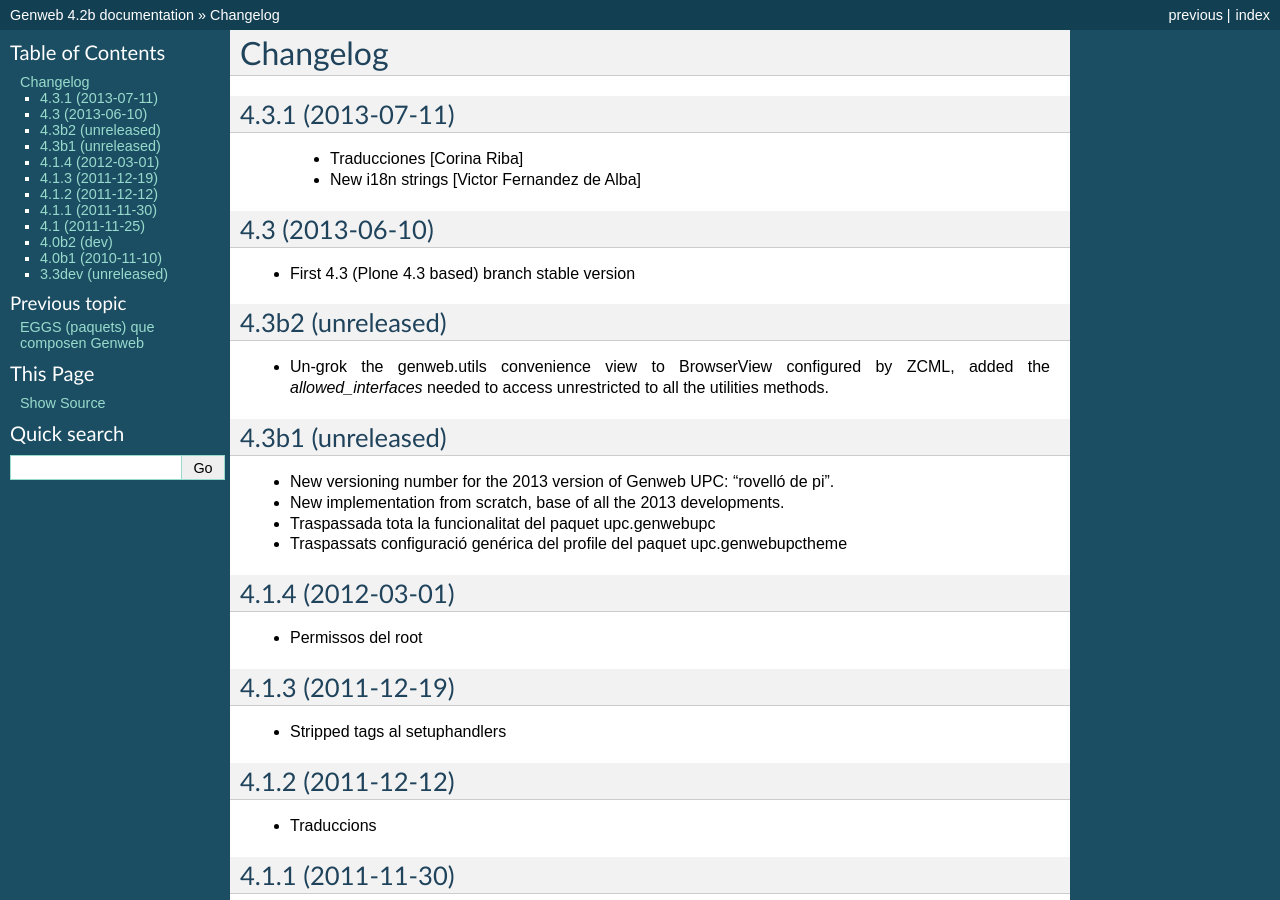
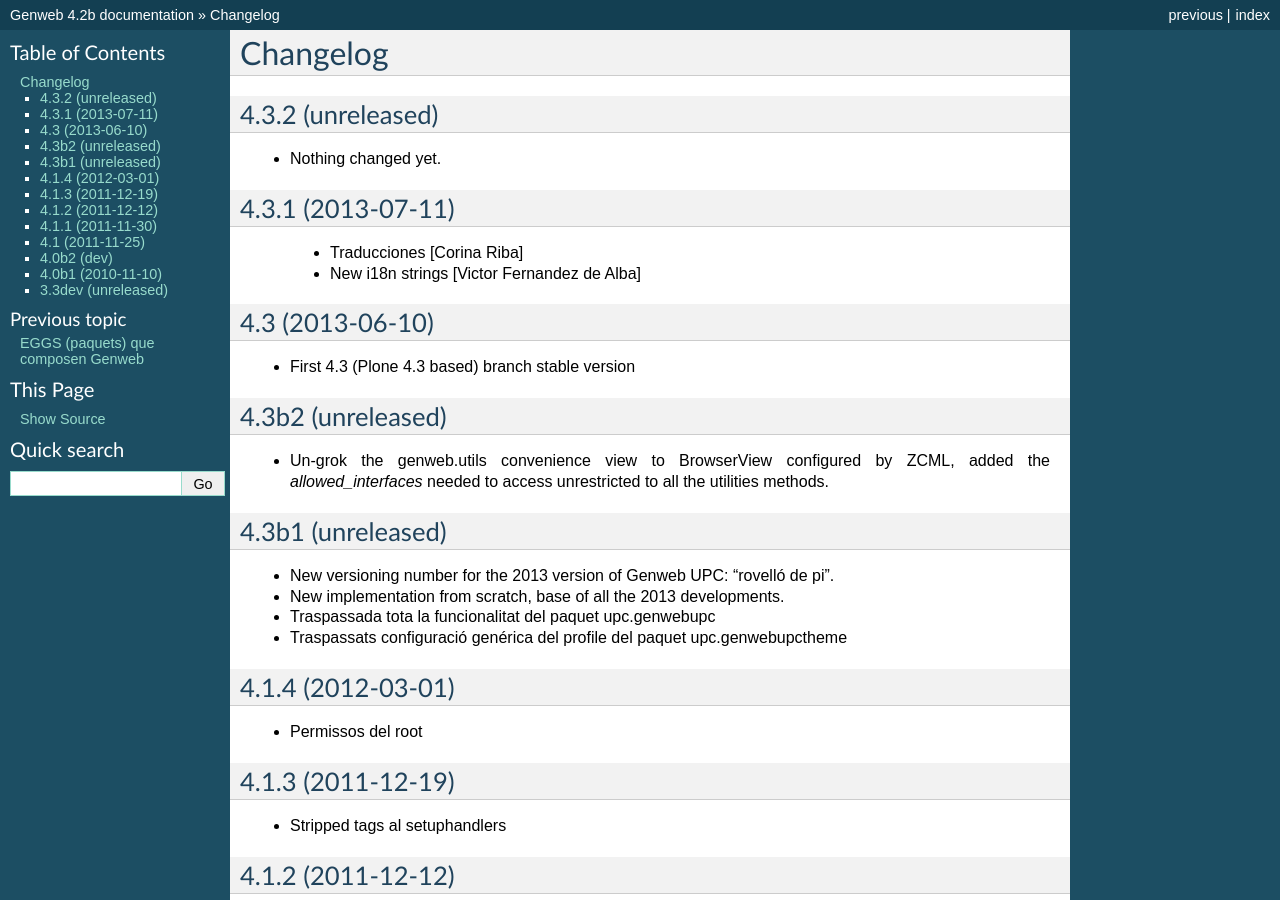
Before and after one commit to UPCnet/genweb.core, a Sphinx documentation site: the page built from docs/HISTORY.rst, in a window 1280 px wide and 900 px high. Built offline with Sphinx 7.4.7, drawn with Linux system fonts in a browser that asks for light colours.

Commit message:
Back to development: 4.3.2

```diff
--- a/docs/HISTORY.rst
+++ b/docs/HISTORY.rst
@@ -1,5 +1,11 @@
 Changelog
 =========
+
+4.3.2 (unreleased)
+------------------
+
+- Nothing changed yet.
+
 
 4.3.1 (2013-07-11)
 ------------------
--- a/setup.py
+++ b/setup.py
@@ -1,7 +1,7 @@
 from setuptools import setup, find_packages
 import os
 
-version = '4.3.1'
+version = '4.3.2.dev0'
 
 README = open("README.rst").read()
 HISTORY = open(os.path.join("docs", "HISTORY.rst")).read()
```
